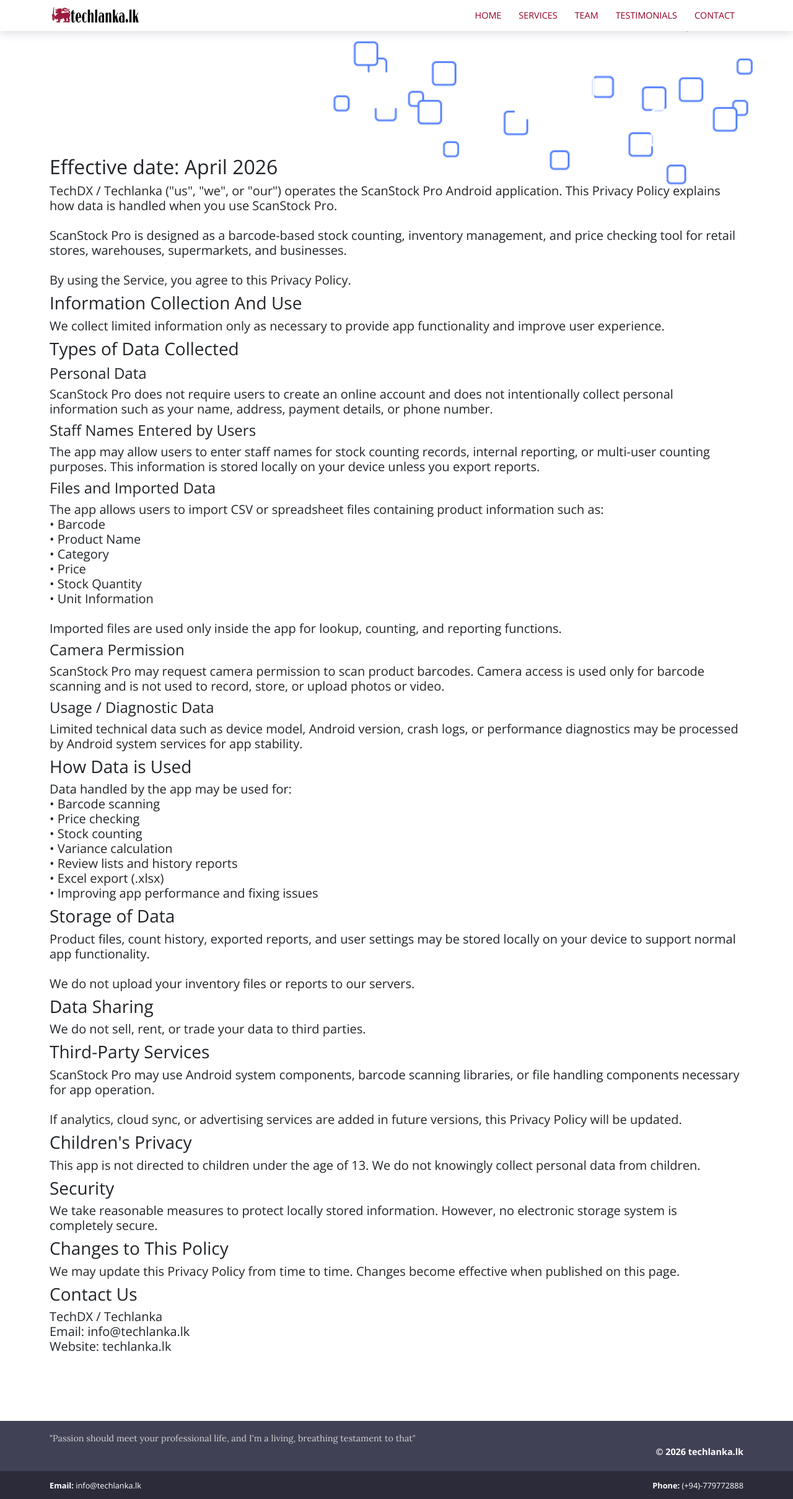
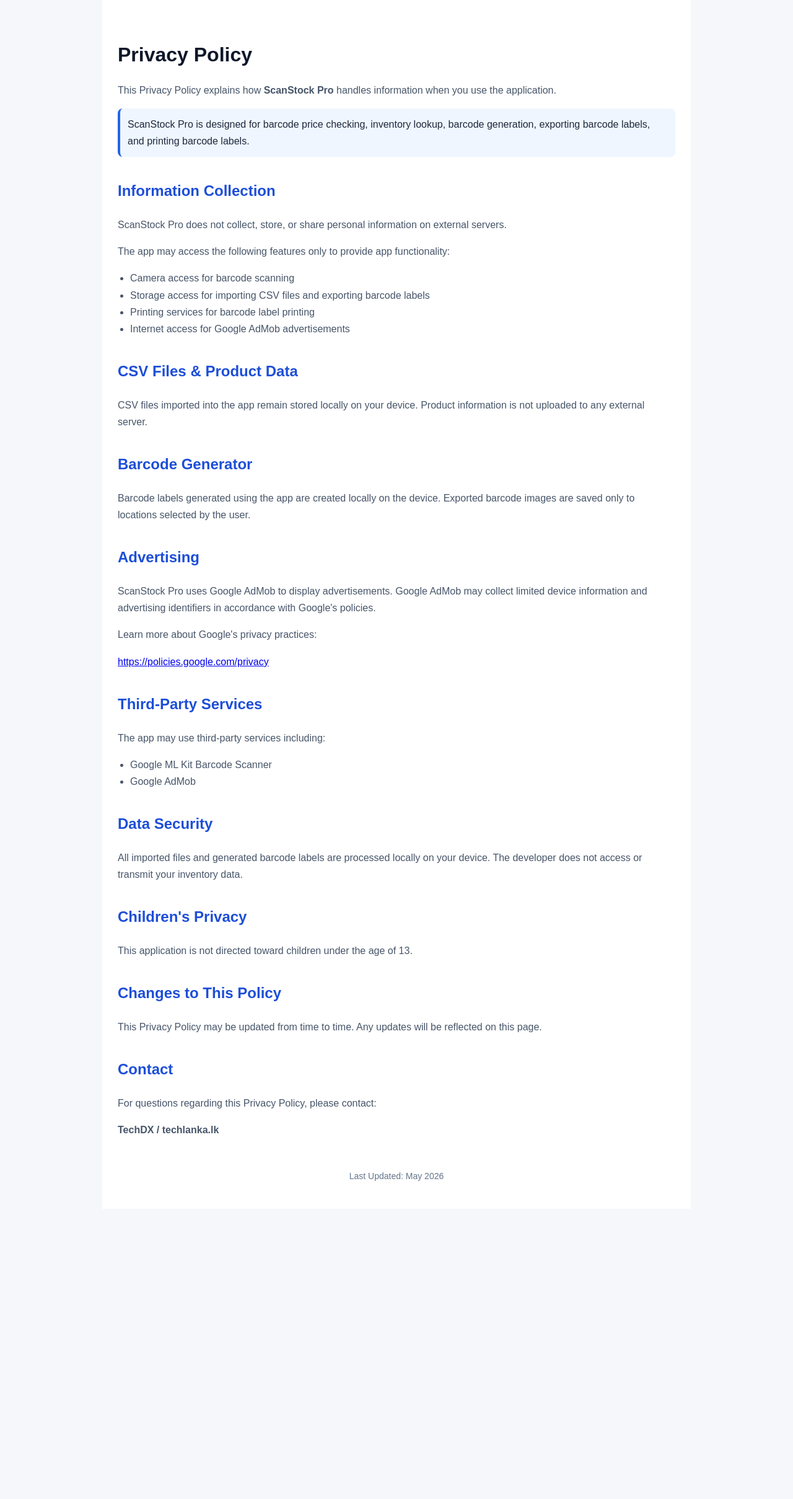
Before and after one commit to techlanka/business, a Jekyll site: the page privacy-policy-scanstockpro.html, which Jekyll copies as it is, in a window 1280 px wide. Shown: the whole page at 62% size. Built offline with Jekyll 4.4.1, drawn with Linux system fonts in a browser that asks for light colours; after the commit the page ends 1950 px from its top, so only the background shows below that.

Commit message:
Update privacy-policy-scanstockpro.html

```diff
--- a/privacy-policy-scanstockpro.html
+++ b/privacy-policy-scanstockpro.html
@@ -1,147 +1,167 @@
----
-title: Privacy Policy
-layout: default
-bodyClass: page-services-list
----
+<!DOCTYPE html>
+<html lang="en">
+<head>
+<meta charset="UTF-8">
+<meta name="viewport" content="width=device-width, initial-scale=1.0">
+<title>Privacy Policy - ScanStock Pro</title>
 
-<div class="intro">
-  <div class="container">
-    <div class="row">
-      <div class="col-12">
+<style>
+    body{
+        font-family: Arial, sans-serif;
+        background:#f5f7fb;
+        color:#1e293b;
+        margin:0;
+        padding:0;
+        line-height:1.7;
+    }
 
-        <h2>Effective date: April 2026</h2>
+    .container{
+        max-width:900px;
+        margin:auto;
+        background:#ffffff;
+        padding:40px 25px;
+    }
 
-        <h5>
-          TechDX / Techlanka ("us", "we", or "our") operates the ScanStock Pro Android application. This Privacy Policy explains how data is handled when you use ScanStock Pro.
-          <br><br>
-          ScanStock Pro is designed as a barcode-based stock counting, inventory management, and price checking tool for retail stores, warehouses, supermarkets, and businesses.
-          <br><br>
-          By using the Service, you agree to this Privacy Policy.
-        </h5>
+    h1{
+        color:#0f172a;
+        margin-bottom:10px;
+    }
 
-        <h3>Information Collection And Use</h3>
+    h2{
+        color:#1d4ed8;
+        margin-top:35px;
+    }
 
-        <h5>
-          We collect limited information only as necessary to provide app functionality and improve user experience.
-        </h5>
+    p{
+        color:#475569;
+    }
 
-        <h3>Types of Data Collected</h3>
+    ul{
+        color:#475569;
+        padding-left:20px;
+    }
 
-        <h4>Personal Data</h4>
+    .footer{
+        margin-top:50px;
+        font-size:14px;
+        color:#64748b;
+        text-align:center;
+    }
 
-        <h5>
-          ScanStock Pro does not require users to create an online account and does not intentionally collect personal information such as your name, address, payment details, or phone number.
-        </h5>
+    .highlight{
+        background:#eff6ff;
+        border-left:4px solid #2563eb;
+        padding:12px;
+        margin-top:15px;
+        border-radius:8px;
+    }
+</style>
+</head>
 
-        <h4>Staff Names Entered by Users</h4>
+<body>
 
-        <h5>
-          The app may allow users to enter staff names for stock counting records, internal reporting, or multi-user counting purposes. This information is stored locally on your device unless you export reports.
-        </h5>
+<div class="container">
 
-        <h4>Files and Imported Data</h4>
+<h1>Privacy Policy</h1>
 
-        <h5>
-          The app allows users to import CSV or spreadsheet files containing product information such as:
-          <br>
-          • Barcode
-          <br>
-          • Product Name
-          <br>
-          • Category
-          <br>
-          • Price
-          <br>
-          • Stock Quantity
-          <br>
-          • Unit Information
-          <br><br>
-          Imported files are used only inside the app for lookup, counting, and reporting functions.
-        </h5>
+<p>
+This Privacy Policy explains how <strong>ScanStock Pro</strong> handles information when you use the application.
+</p>
 
-        <h4>Camera Permission</h4>
+<div class="highlight">
+ScanStock Pro is designed for barcode price checking, inventory lookup, barcode generation, exporting barcode labels, and printing barcode labels.
+</div>
 
-        <h5>
-          ScanStock Pro may request camera permission to scan product barcodes. Camera access is used only for barcode scanning and is not used to record, store, or upload photos or video.
-        </h5>
+<h2>Information Collection</h2>
 
-        <h4>Usage / Diagnostic Data</h4>
+<p>
+ScanStock Pro does not collect, store, or share personal information on external servers.
+</p>
 
-        <h5>
-          Limited technical data such as device model, Android version, crash logs, or performance diagnostics may be processed by Android system services for app stability.
-        </h5>
+<p>
+The app may access the following features only to provide app functionality:
+</p>
 
-        <h3>How Data is Used</h3>
+<ul>
+    <li>Camera access for barcode scanning</li>
+    <li>Storage access for importing CSV files and exporting barcode labels</li>
+    <li>Printing services for barcode label printing</li>
+    <li>Internet access for Google AdMob advertisements</li>
+</ul>
 
-        <h5>
-          Data handled by the app may be used for:
-          <br>
-          • Barcode scanning
-          <br>
-          • Price checking
-          <br>
-          • Stock counting
-          <br>
-          • Variance calculation
-          <br>
-          • Review lists and history reports
-          <br>
-          • Excel export (.xlsx)
-          <br>
-          • Improving app performance and fixing issues
-        </h5>
+<h2>CSV Files & Product Data</h2>
 
-        <h3>Storage of Data</h3>
+<p>
+CSV files imported into the app remain stored locally on your device. Product information is not uploaded to any external server.
+</p>
 
-        <h5>
-          Product files, count history, exported reports, and user settings may be stored locally on your device to support normal app functionality.
-          <br><br>
-          We do not upload your inventory files or reports to our servers.
-        </h5>
+<h2>Barcode Generator</h2>
 
-        <h3>Data Sharing</h3>
+<p>
+Barcode labels generated using the app are created locally on the device. Exported barcode images are saved only to locations selected by the user.
+</p>
 
-        <h5>
-          We do not sell, rent, or trade your data to third parties.
-        </h5>
+<h2>Advertising</h2>
 
-        <h3>Third-Party Services</h3>
+<p>
+ScanStock Pro uses Google AdMob to display advertisements.
+Google AdMob may collect limited device information and advertising identifiers in accordance with Google's policies.
+</p>
 
-        <h5>
-          ScanStock Pro may use Android system components, barcode scanning libraries, or file handling components necessary for app operation.
-          <br><br>
-          If analytics, cloud sync, or advertising services are added in future versions, this Privacy Policy will be updated.
-        </h5>
+<p>
+Learn more about Google's privacy practices:
+</p>
 
-        <h3>Children's Privacy</h3>
+<p>
+<a href="https://policies.google.com/privacy" target="_blank">
+https://policies.google.com/privacy
+</a>
+</p>
 
-        <h5>
-          This app is not directed to children under the age of 13. We do not knowingly collect personal data from children.
-        </h5>
+<h2>Third-Party Services</h2>
 
-        <h3>Security</h3>
+<p>
+The app may use third-party services including:
+</p>
 
-        <h5>
-          We take reasonable measures to protect locally stored information. However, no electronic storage system is completely secure.
-        </h5>
+<ul>
+    <li>Google ML Kit Barcode Scanner</li>
+    <li>Google AdMob</li>
+</ul>
 
-        <h3>Changes to This Policy</h3>
+<h2>Data Security</h2>
 
-        <h5>
-          We may update this Privacy Policy from time to time. Changes become effective when published on this page.
-        </h5>
+<p>
+All imported files and generated barcode labels are processed locally on your device. The developer does not access or transmit your inventory data.
+</p>
 
-        <h3>Contact Us</h3>
+<h2>Children's Privacy</h2>
 
-        <h5>
-          TechDX / Techlanka
-          <br>
-          Email: info@techlanka.lk
-          <br>
-          Website: techlanka.lk
-        </h5>
+<p>
+This application is not directed toward children under the age of 13.
+</p>
 
-      </div>
-    </div>
-  </div>
+<h2>Changes to This Policy</h2>
+
+<p>
+This Privacy Policy may be updated from time to time. Any updates will be reflected on this page.
+</p>
+
+<h2>Contact</h2>
+
+<p>
+For questions regarding this Privacy Policy, please contact:
+</p>
+
+<p>
+<strong>TechDX / techlanka.lk</strong>
+</p>
+
+<div class="footer">
+Last Updated: May 2026
 </div>
+
+</div>
+
+</body>
+</html>
```
